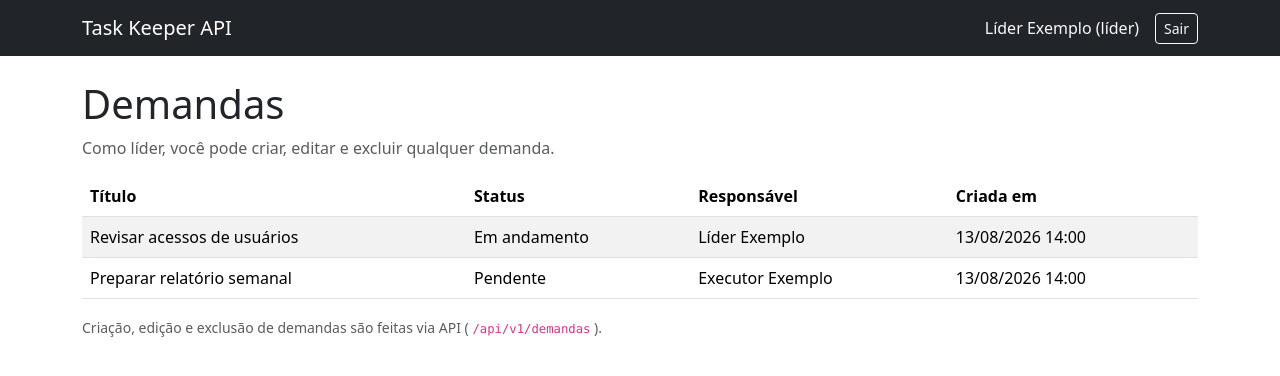
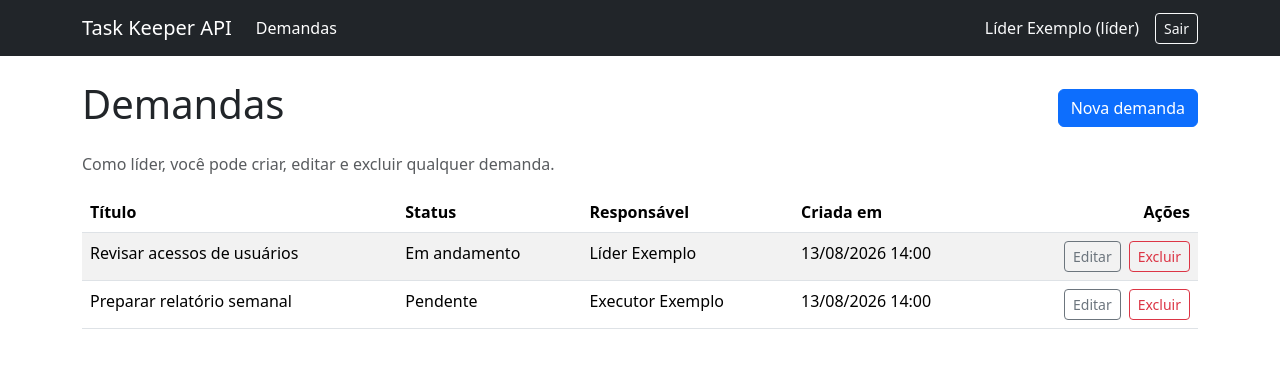
Before and after one commit to Hirley/task_keeper_api, a Rails app: page /demandas in a window 1280 px wide. Shown: the top 376 px of the page. Run offline with Rails 7, Linux system fonts and the light colour scheme; a user stored in the database is signed in; data comes from the database, SQL or seed files in the repository.

Commit message:
Adiciona menu e tela de demandas com ações por perfil
- Menu "Demandas" na navbar, visível para qualquer usuário autenticado.
- Tela /demandas ganha CRUD web completo (new/edit/create/update/destroy)
  espelhando as regras da API: qualquer usuario cria, apenas o lider
  edita/exclui.
- Botoes "Nova demanda", "Editar" e "Excluir" só aparecem para quem tem
  permissão (via helper can?), e as rotas continuam protegidas no
  controller com authorize!.
- Specs de request cobrindo a tela para líder e executor.

```diff
--- a/app/controllers/demandas_controller.rb
+++ b/app/controllers/demandas_controller.rb
@@ -1,7 +1,57 @@
-# Controller web (HAML) apenas para listagem das demandas visíveis ao
-# usuário autenticado. A criação/edição/exclusão acontece via API (api/v1).
+# Controller web (HAML) para a tela de demandas. Ambos os papéis podem
+# criar demandas; apenas o líder pode editar ou excluir uma demanda já
+# existente (ver app/models/ability.rb). As ações de editar/excluir só
+# aparecem na tela para quem tem permissão (ver app/views/demandas/index.html.haml).
 class DemandasController < ApplicationController
+  before_action :set_demanda, only: %i[edit update destroy]
+
   def index
     @demandas = Demanda.accessible_by(current_ability).includes(:user).order(created_at: :desc)
   end
+
+  def new
+    authorize! :create, Demanda
+    @demanda = Demanda.new
+  end
+
+  def create
+    authorize! :create, Demanda
+    @demanda = current_user.demandas.new(demanda_params)
+
+    if @demanda.save
+      redirect_to demandas_path, notice: "Demanda criada com sucesso."
+    else
+      render :new, status: :unprocessable_entity
+    end
+  end
+
+  def edit
+    authorize! :update, @demanda
+  end
+
+  def update
+    authorize! :update, @demanda
+
+    if @demanda.update(demanda_params)
+      redirect_to demandas_path, notice: "Demanda atualizada com sucesso."
+    else
+      render :edit, status: :unprocessable_entity
+    end
+  end
+
+  def destroy
+    authorize! :destroy, @demanda
+    @demanda.destroy
+    redirect_to demandas_path, notice: "Demanda excluída com sucesso."
+  end
+
+  private
+
+  def set_demanda
+    @demanda = Demanda.find(params[:id])
+  end
+
+  def demanda_params
+    params.require(:demanda).permit(:title, :description, :status)
+  end
 end
--- /dev/null
+++ b/app/views/demandas/edit.html.haml
@@ -0,0 +1,3 @@
+%h1 Editar demanda
+
+= render "form", demanda: @demanda
--- a/app/views/demandas/index.html.haml
+++ b/app/views/demandas/index.html.haml
@@ -1,4 +1,7 @@
-%h1 Demandas
+.d-flex.justify-content-between.align-items-center.mb-3
+  %h1 Demandas
+  - if can? :create, Demanda
+    = link_to "Nova demanda", new_demanda_path, class: "btn btn-primary"
 
 %p.text-muted
   - if current_user.lider?
@@ -13,6 +16,8 @@
       %th Status
       %th Responsável
       %th Criada em
+      - if can? :update, Demanda
+        %th.text-end Ações
   %tbody
     - @demandas.each do |demanda|
       %tr
@@ -20,9 +25,17 @@
         %td= demanda.status.humanize
         %td= demanda.user.name
         %td= demanda.created_at.strftime("%d/%m/%Y %H:%M")
+        - if can? :update, Demanda
+          %td.text-end
+            - if can? :update, demanda
+              .d-flex.gap-2.justify-content-end
+                = link_to "Editar", edit_demanda_path(demanda), class: "btn btn-sm btn-outline-secondary"
+                - if can? :destroy, demanda
+                  = button_to "Excluir", demanda_path(demanda), method: :delete,
+                    class: "btn btn-sm btn-outline-danger",
+                    form: { data: { turbo_confirm: "Tem certeza que deseja excluir esta demanda?" } }
 
-%p.mt-3
-  %small.text-muted
-    Criação, edição e exclusão de demandas são feitas via API (
-    %code /api/v1/demandas
-    ).
+  - if @demandas.empty?
+    %tbody
+      %tr
+        %td.text-muted{ colspan: can?(:update, Demanda) ? 5 : 4 } Nenhuma demanda cadastrada ainda.
--- /dev/null
+++ b/app/views/demandas/new.html.haml
@@ -0,0 +1,3 @@
+%h1 Nova demanda
+
+= render "form", demanda: @demanda
--- a/app/views/layouts/application.html.haml
+++ b/app/views/layouts/application.html.haml
@@ -12,6 +12,9 @@
       .container
         = link_to "Task Keeper API", root_path, class: "navbar-brand"
         - if user_signed_in?
+          %ul.navbar-nav.me-auto
+            %li.nav-item
+              = link_to "Demandas", demandas_path, class: "nav-link#{' active' if current_page?(demandas_path)}"
           .d-flex.align-items-center
             %span.text-light.me-3
               = current_user.name
--- a/config/routes.rb
+++ b/config/routes.rb
@@ -8,7 +8,7 @@ Rails.application.routes.draw do
     end
   end
 
-  resources :demandas, only: %i[index]
+  resources :demandas
 
   root "demandas#index"
 end
```
Also changed, not shown: app/views/demandas/_form.html.haml (added, +22 -0 lines), spec/requests/demandas_spec.rb (added, +118 -0 lines), README.md.
